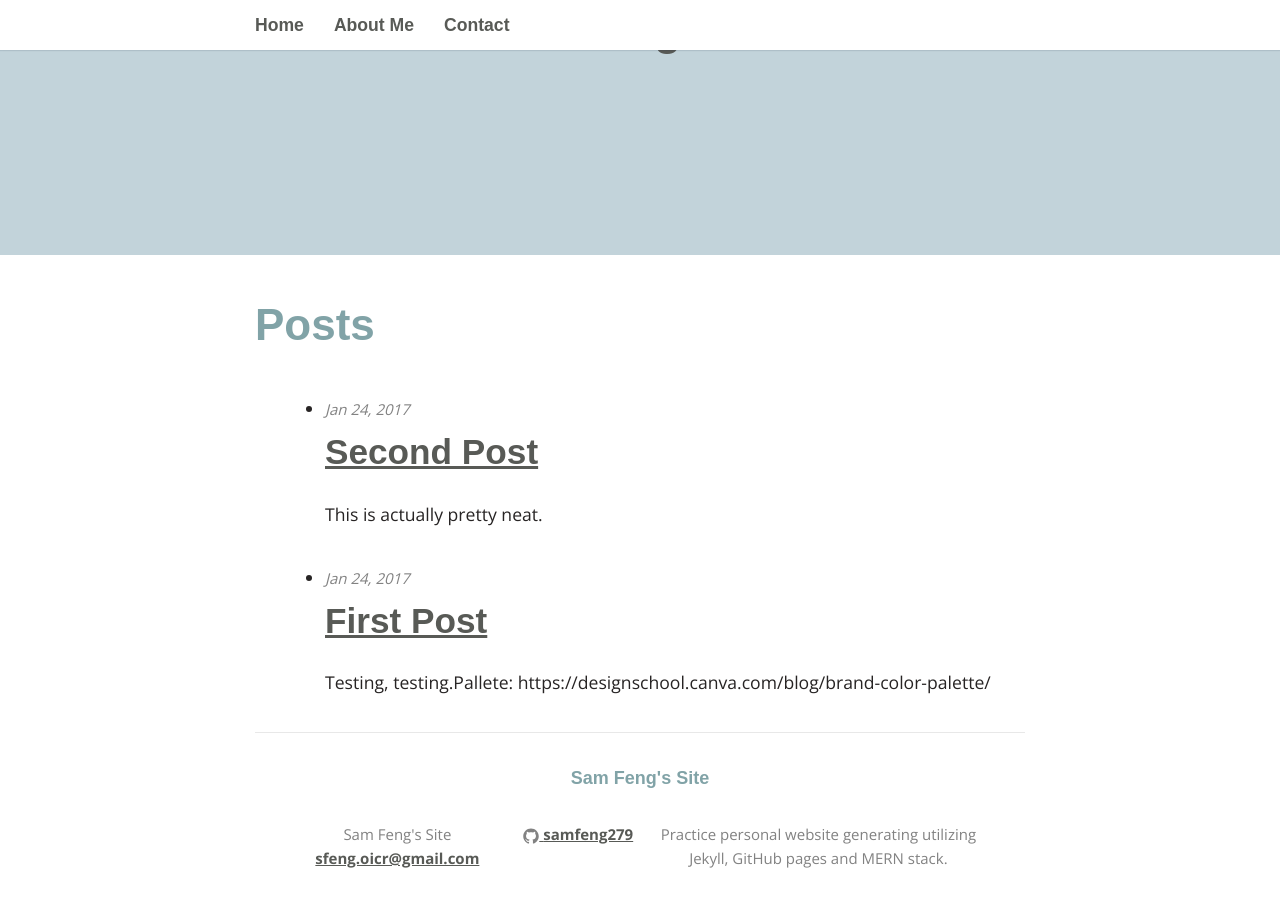
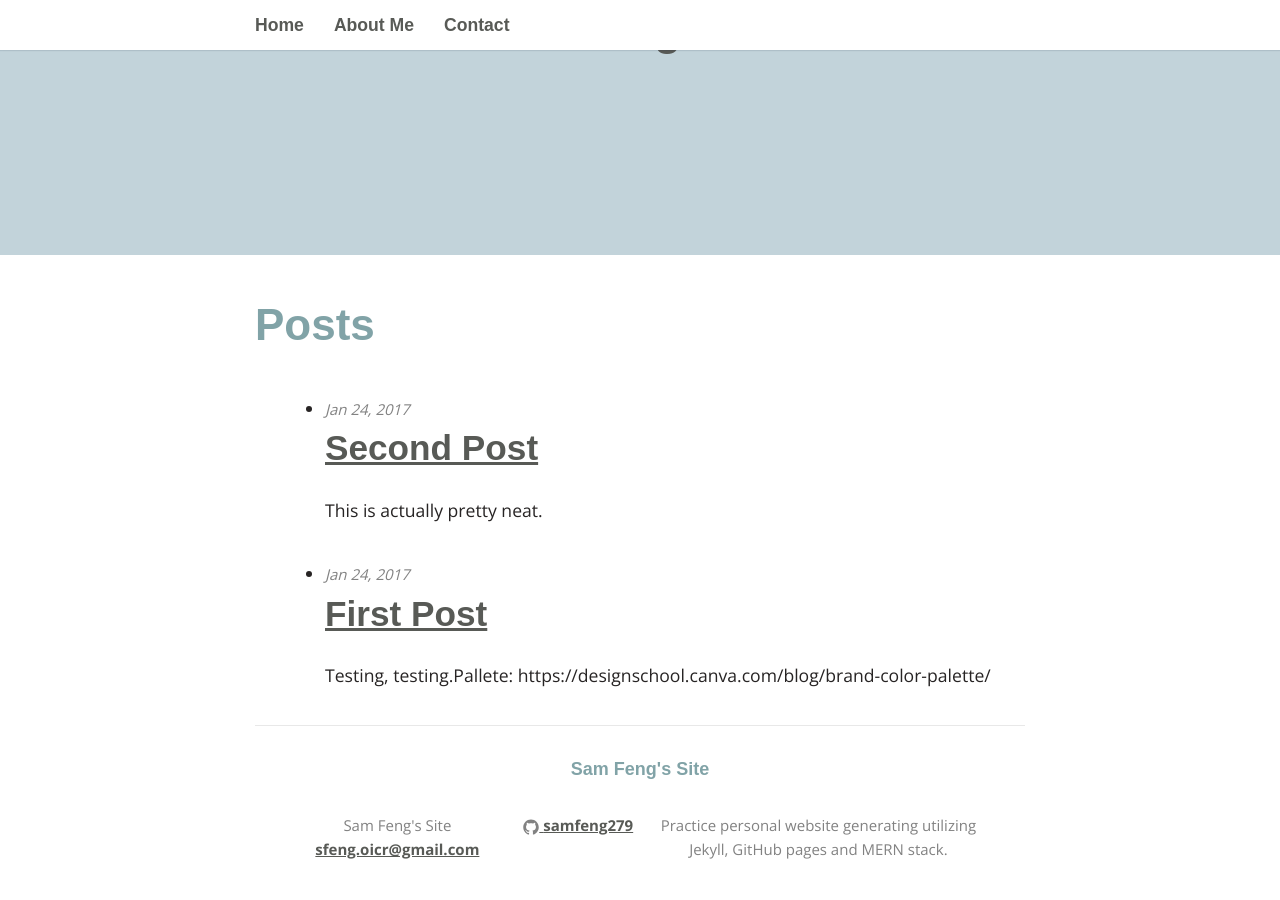
Before and after one commit to samfeng279/samfeng279.github.io, a Jekyll site: the page built from index.html, in a window 1280 px wide and 900 px high, scrolled down 245 px. Built offline with Jekyll 4.4.1, drawn with Linux system fonts in a browser that asks for light colours; some web fonts are replaced.

Commit message:
Update _layout.scss

```diff
--- a/_sass/_layout.scss
+++ b/_sass/_layout.scss
@@ -25,7 +25,7 @@ h1 {
 }
 h2 {
 	font-size: 2em;
-	-webkit-margin-before: 0.1em;
+	-webkit-margin-before: 0;
 	-webkit-margin-after: 0.6em;
 }
 headline {
```
